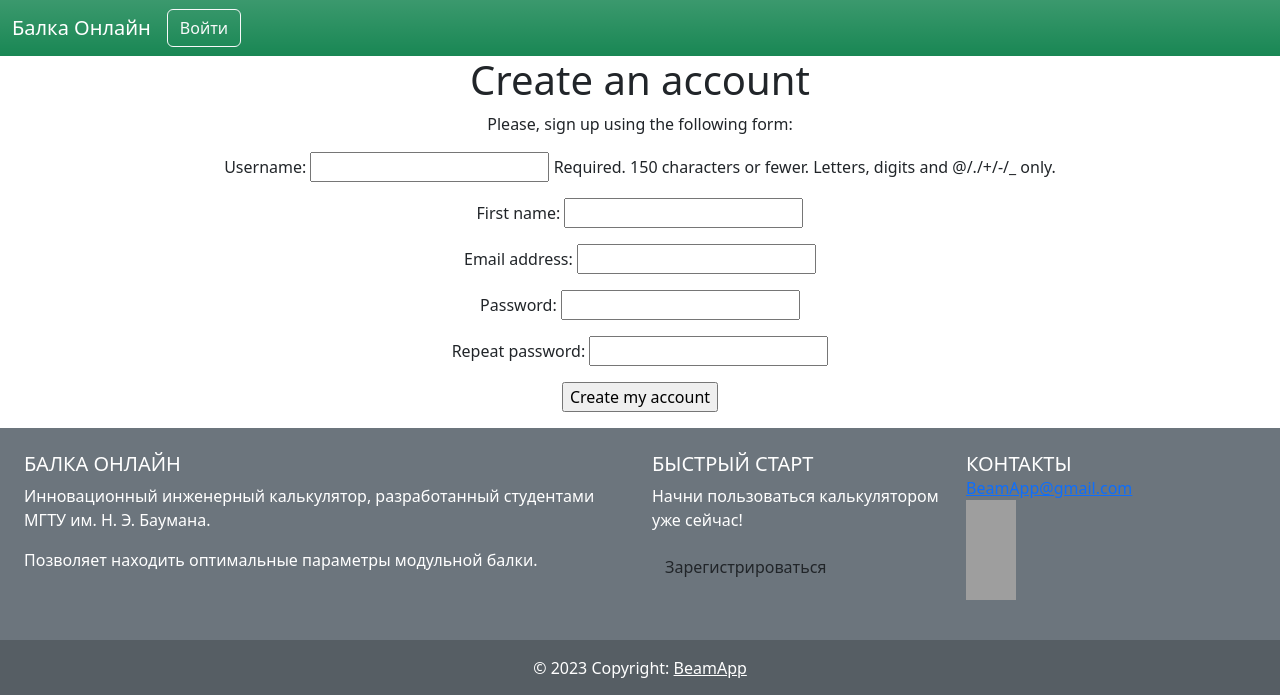
After one commit to Ship-Vano/balkapp, a Django app: page /account/register/ in a window 1280 px wide. The commit adds this page. Shown: the top 695 px of the page. Run offline with Django 4.2, Linux system fonts and the light colour scheme; grey boxes are pictures that could not be loaded.

Commit message:
Added registration: registration html and the process itself

```diff
--- a/BeamApp/BeamApp/settings.py
+++ b/BeamApp/BeamApp/settings.py
@@ -136,7 +136,7 @@ STATICFILES_DIRS = [
 
 DEFAULT_AUTO_FIELD = 'django.db.models.BigAutoField'
 
-LOGIN_REDIRECT_URL = 'about'
+LOGIN_REDIRECT_URL = 'accountpage'
 LOGIN_URL = 'login'
 LOGOUT_URL = 'logout'
 
--- a/BeamApp/account/forms.py
+++ b/BeamApp/account/forms.py
@@ -1,5 +1,21 @@
 from django import forms
+from django.contrib.auth.models import User
 
 class LoginForm(forms.Form):
     username = forms.CharField()
     password = forms.CharField(widget=forms.PasswordInput)
+
+class UserRegistrationForm(forms.ModelForm):
+    password = forms.CharField(label='Password',
+                                widget=forms.PasswordInput)
+    password2 = forms.CharField(label='Repeat password',
+                                widget=forms.PasswordInput)
+    class Meta:
+        model = User
+        fields = ['username', 'first_name', 'email']
+
+    def clean_password2(self):
+        cd = self.cleaned_data
+        if cd['password'] != cd['password2']:
+            raise forms.ValidationError('Passwords don\'t match.')
+        return cd['password2']
--- /dev/null
+++ b/BeamApp/account/templates/account/register.html
@@ -0,0 +1,13 @@
+{% extends "base.html" %}
+
+{% block title %}Create an account{% endblock %}
+
+{% block contents %}
+    <h1>Create an account</h1>
+    <p>Please, sign up using the following form:</p>
+    <form method="post">
+        {{ user_form.as_p }}
+        {% csrf_token %}
+        <p><input type="submit" value="Create my account"></p>
+    </form>
+{% endblock %}
--- a/BeamApp/account/templates/registration/login.html
+++ b/BeamApp/account/templates/registration/login.html
@@ -10,7 +10,10 @@
       Пожалуйста, повторите ввод.
     </p>
   {% else %}
-    <p>Пожалуйста, используйте следующую форму для входа:</p>
+    <p>Пожалуйста, используйте следующую форму для входа.
+    Если у вас нет аккаунта,
+    <a href="{% url "register" %}">зарегистрируйтесь здесь</a>.
+    </p>
   {% endif %}
   <div class="login-form">
     <form action="{% url 'login' %}" method="post">
--- a/BeamApp/account/urls.py
+++ b/BeamApp/account/urls.py
@@ -33,5 +33,6 @@ urlpatterns = [
 
     path('', include('django.contrib.auth.urls')),
     path('', views.accountpage, name='account'),
+    path('register/', views.register, name='register'),
     #path('work/', include('work.urls', namespace='work')),
 ]
--- a/BeamApp/account/views.py
+++ b/BeamApp/account/views.py
@@ -1,7 +1,7 @@
 from django.http import HttpResponse
 from django.shortcuts import render
 from django.contrib.auth import authenticate, login
-from .forms import LoginForm
+from .forms import LoginForm, UserRegistrationForm
 
 def user_login(request):
     if request.method == 'POST':
@@ -27,5 +27,26 @@ from django.contrib.auth.decorators import login_required
 @login_required
 def accountpage(request):
     return render(request,
-        'account/account.html',
+        'account/accountpage.html',
         {'section': 'account'})
+
+def register(request):
+    if request.method == 'POST':
+        user_form = UserRegistrationForm(request.POST)
+        if user_form.is_valid():
+            # Создать новый объект пользователя,
+            # но пока не сохранять его
+            new_user = user_form.save(commit=False)
+            # Установить выбранный пароль
+            new_user.set_password(
+                user_form.cleaned_data['password'])
+            # Сохранить объект User
+            new_user.save()
+            return render(request,
+                        'account/register_done.html',
+                        {'new_user': new_user})
+    else:
+        user_form = UserRegistrationForm()
+    return render(request,
+                  'account/register.html',
+                  {'user_form': user_form})
```
Also changed, not shown: BeamApp/account/templates/account/login.html (deleted, +0 -13 lines), BeamApp/account/templates/account/register_done.html (added, +11 -0 lines), BeamApp/account/templates/account/accountpage.html (renamed from BeamApp/account/templates/account/account.html).
